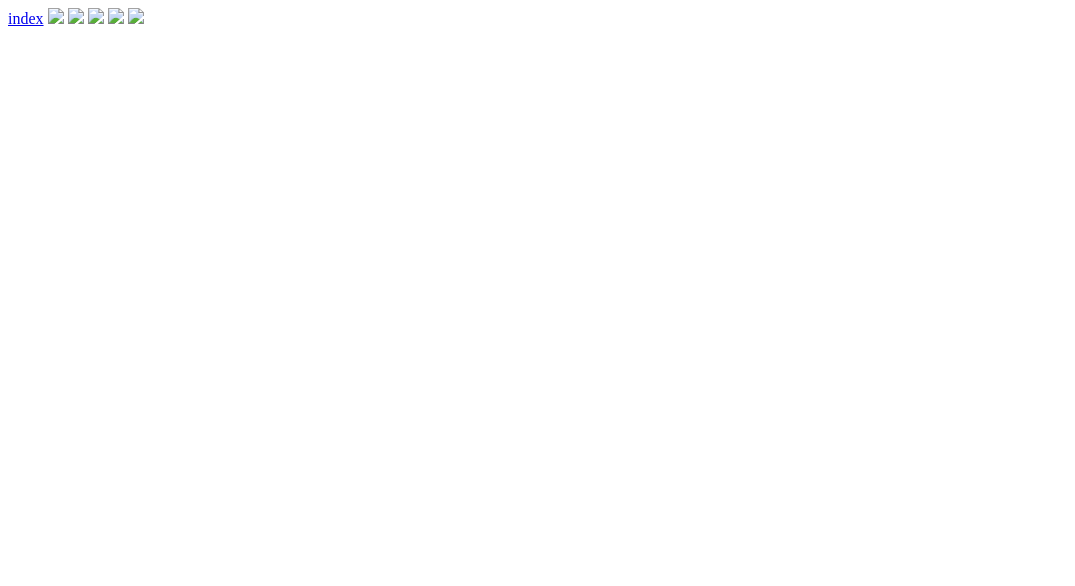
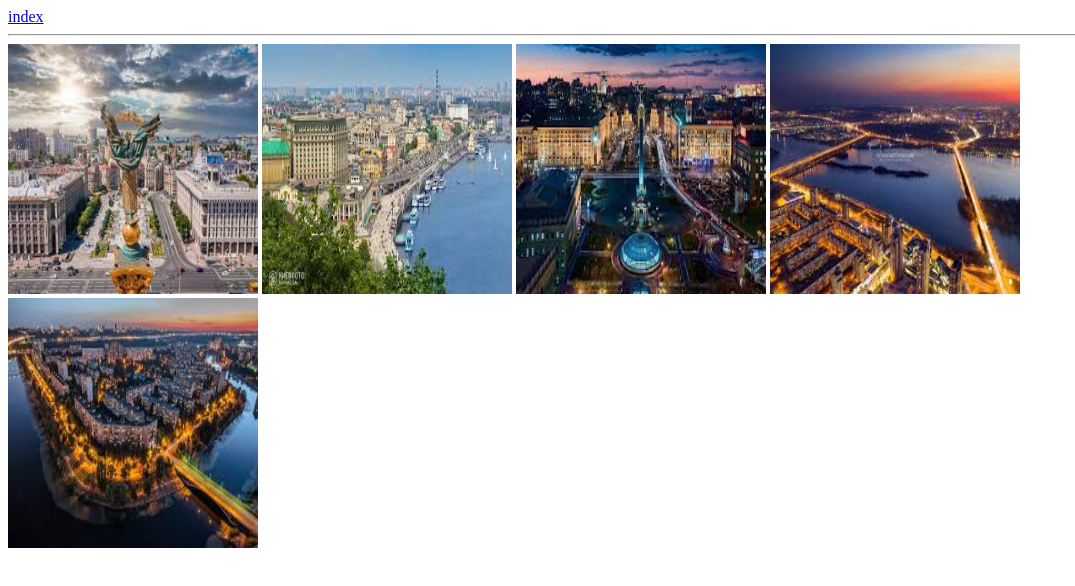
Before and after one commit to vinokuroviila/Lesson9, a plain HTML site: page gallery.html in a window 1280 px wide. Shown: the whole page, without its empty margins (0-1075 px from the left). Drawn offline with Linux system fonts and the light colour scheme.

Commit message:
create folder and add some photo

```diff
--- a/gallery.html
+++ b/gallery.html
@@ -7,11 +7,12 @@
 </head>
 <body>
     <a href="./index.html">index</a>
-    <img src="./" alt=" " width="" height="" >
-    <img src="./" alt=" " width="" height="" >
-    <img src="./" alt=" " width="" height="" >
-    <img src="./" alt=" " width="" height="" >
-    <img src="./" alt=" " width="" height="" >
+    <hr>
+    <img src="./images/image.jpg"  alt="photo Kiev" width="250" height="250" >
+    <img src="./images/image2.jpg" alt="photo Kiev" width="250" height="250" >
+    <img src="./images/image3.jpg" alt="photo Kiev" width="250" height="250" >
+    <img src="./images/image4.jpg" alt="photo Kiev" width="250" height="250" >
+    <img src="./images/image5.jpg" alt="photo Kiev" width="250" height="250" >
 
 </body>
 </html>
--- a/index.html
+++ b/index.html
@@ -19,5 +19,11 @@
     <p>
         git commit -m ""
     </p>
+    <p>
+        clear
+    </p>
+    <p>
+        git log
+    </p>
 </body>
 </html>
```
Also changed, not shown: images/image.jpg (added), images/image2.jpg (added), images/image3.jpg (added), images/image4.jpg (added), images/image5.jpg (added), 2 other files.
